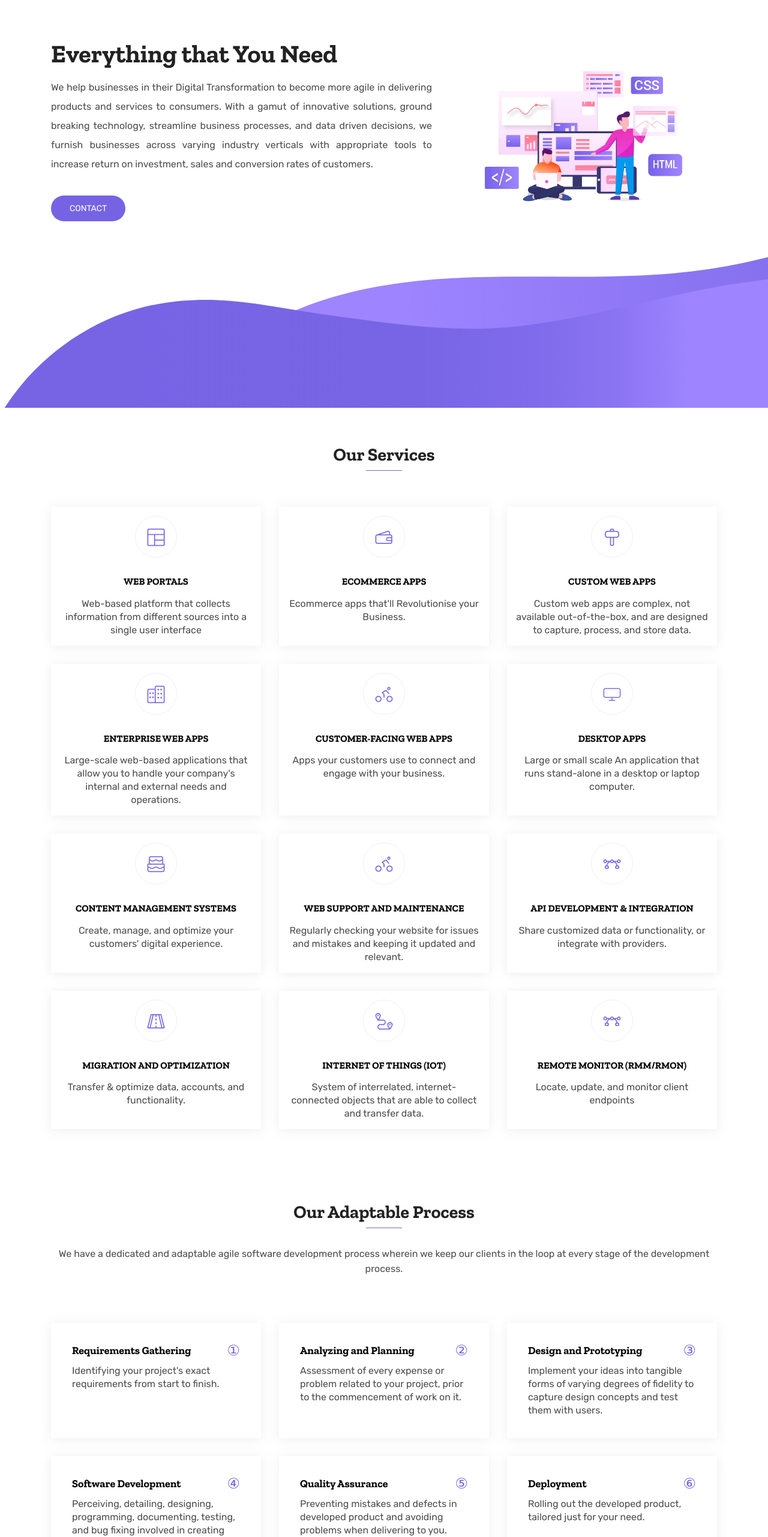
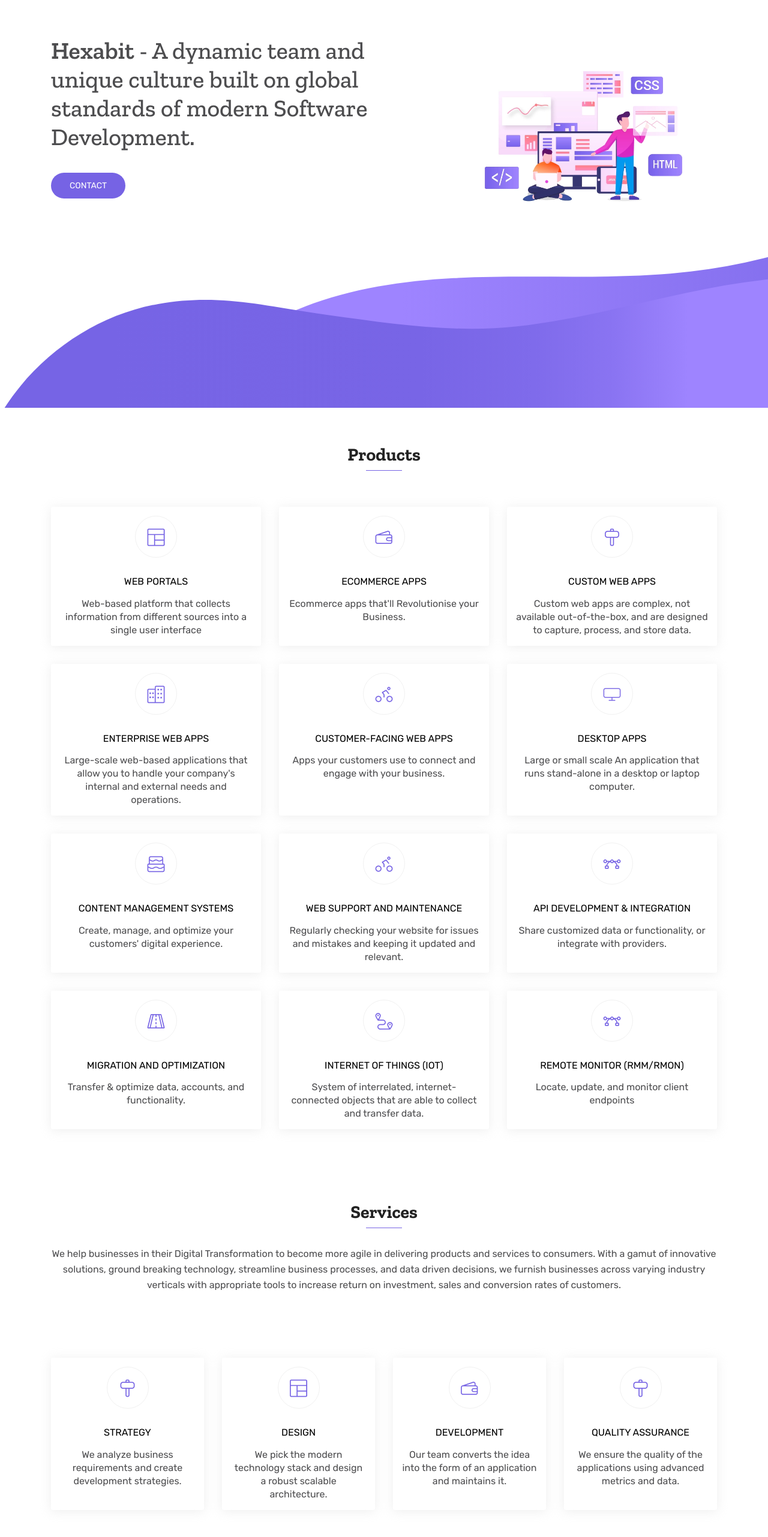
Before and after one commit to asiftyro/hexabit, a plain HTML site: page index.html in a window 1280 px wide. Shown: the part 120-2683 px from the top of the page at 60% size. Drawn offline with nearby package versions, Linux system fonts and the light colour scheme.

Commit message:
content-update

```diff
--- a/assets/css/main.css
+++ b/assets/css/main.css
@@ -1,7 +1,12 @@
-@import url('https://fonts.googleapis.com/css2?family=Zilla+Slab:wght@700');
+@import url('https://fonts.googleapis.com/css2?family=Zilla+Slab:wght@500;600;700&display=swap');
 @import url('https://fonts.googleapis.com/css2?family=Rubik');
 
+
 /* #7663E4 */
+
+* {
+    font-family: 'Rubik', Arial, sans-serif;
+}
 
 html {
     overflow-x: hidden;
@@ -1573,3 +1578,17 @@
 .circled-digit-7::before {
     content: '\2466';
 }
+
+.hero-content {
+    font-size: 2.5rem;
+    line-height: normal;
+    font-family: 'Zilla Slab', Georgia, Garamond, serif !important;
+    font-weight: 500;
+}
+
+.hero-content > span {
+    font-size: 2.5rem;
+    line-height: normal;
+    font-family: 'Zilla Slab', Georgia, Garamond, serif !important;
+    font-weight: 600;
+}
--- a/index.html
+++ b/index.html
@@ -44,6 +44,9 @@
                             <a class="nav-link nav-about" href="#hero-area">Home</a>
                         </li>
                         <li class="nav-item">
+                            <a class="nav-link nav-products" href="#products">Products</a>
+                        </li>
+                        <li class="nav-item">
                             <a class="nav-link nav-services" href="#services">Services</a>
                         </li>
                         <li class="nav-item">
@@ -52,9 +55,9 @@
                         <li class="nav-item">
                             <a class="nav-link nav-stacks" href="#stacks">Stacks</a>
                         </li>
-                        <li class="nav-item">
+                        <!-- <li class="nav-item">
                             <a class="nav-link nav-technologies" href="#technologies">Technologies</a>
-                        </li>
+                        </li> -->
                         <li class="nav-item">
                             <a class="nav-link nav-contact" href="#contact">Contact</a>
                         </li>
@@ -70,10 +73,9 @@
                 <div class="row">
                     <div class="col-lg-7 col-md-12 col-sm-12 col-xs-12">
                         <div class="contents">
-                            <h2 class="head-title">Everything that You Need</h2>
-                            <p class="text-justify" style="line-height: 2rem;">
-                                We help businesses in their Digital Transformation to become more agile in delivering products and services to consumers. With a gamut of innovative solutions, ground breaking technology, streamline business processes, and data driven decisions, we furnish
-                                businesses across varying industry verticals with appropriate tools to increase return on investment, sales and conversion rates of customers.
+                            <!-- <h2 class="head-title">Everything that You Need</h2> -->
+                            <p class="hero-content">
+                                <span>Hexabit</span> - A dynamic team and unique culture built on global standards of modern Software Development.
                             </p>
                             <div class="header-button pt-3">
                                 <a href="javascript:void(0)" class="btn btn-common trigger-link" data-link="nav-contact">Contact</a>
@@ -93,11 +95,11 @@
     </header>
     <!-- Header Area wrapper End -->
 
-    <!-- Services Section Start -->
-    <section id="services" class="section-padding">
+    <!-- Products Section Start -->
+    <section id="products" class="section-padding">
         <div class="container">
             <div class="section-header text-center">
-                <h2 class="section-title wow fadeInDown" data-wow-delay="0.3s">Our Services</h2>
+                <h2 class="section-title wow fadeInDown" data-wow-delay="0.3s">Products</h2>
                 <div class="shape wow fadeInDown" data-wow-delay="0.3s"></div>
             </div>
             <div class="row">
@@ -238,6 +240,67 @@
 
         </div>
     </section>
+    <!-- Products Section End -->
+
+
+    <!-- Services Section Start -->
+    <section id="services" class="section-padding">
+        <div class="container">
+            <div class="section-header text-center">
+                <h2 class="section-title wow fadeInDown" data-wow-delay="0.3s">Services</h2>
+                <div class="shape wow fadeInDown" data-wow-delay="0.3s"></div>
+                <div class="row">
+                    <div class="col pb-5">
+                        <p class="text-center">
+                            We help businesses in their Digital Transformation to become more agile in delivering products and services to consumers. With a gamut of innovative solutions, ground breaking technology, streamline business processes, and data driven decisions, we furnish businesses across varying industry verticals with appropriate tools to increase return on investment, sales and conversion rates of customers.
+                        </p>
+                    </div>
+                </div>
+            </div>
+            <div class="row">
+                <div class="col">
+                    <div class="card-deck">
+                        <div class="card services-item wow fadeInRight" data-wow-delay="0.3s">
+                            <div class="icon">
+                                <i class="lni lni-hammer"></i>
+                            </div>
+                            <div class="services-content">
+                                <h3><a href="javascript:void(0)">Strategy</a></h3>
+                                <p>We analyze business requirements and create development strategies.</p>
+                            </div>
+                        </div>
+                        <div class="card services-item wow fadeInRight" data-wow-delay="0.3s">
+                            <div class="icon">
+                                <i class="lni lni-layout"></i>
+                            </div>
+                            <div class="services-content">
+                                <h3><a href="javascript:void(0)">Design</a></h3>
+                                <p>We pick the modern technology stack and design a robust scalable architecture.</p>
+                            </div>
+                        </div>
+                        <div class="card services-item wow fadeInRight" data-wow-delay="0.3s">
+                            <div class="icon">
+                                <i class="lni lni-wallet"></i>
+                            </div>
+                            <div class="services-content">
+                                <h3><a href="javascript:void(0)">Development</a></h3>
+                                <p>Our team converts the idea into the form of an application and maintains it.</p>
+                            </div>
+                        </div>
+                        <div class="card services-item wow fadeInRight" data-wow-delay="0.3s">
+                            <div class="icon">
+                                <i class="lni lni-hammer"></i>
+                            </div>
+                            <div class="services-content">
+                                <h3><a href="javascript:void(0)">Quality Assurance</a></h3>
+                                <p>We ensure the quality of the applications using advanced metrics and data.</p>
+                            </div>
+                        </div>
+                    </div>
+                </div>
+            </div>
+        </div>
+    </section>
     <!-- Services Section End -->
 
 
@@ -251,7 +314,7 @@
             <div class="row">
                 <div class="col pb-5">
                     <p class="text-center">
-                        We have a dedicated and adaptable agile software development process wherein we keep our clients in the loop at every stage of the development process.
+                        We develop complex scalable web applications based on modern technology stacks and micro-service architecture.
                     </p>
                 </div>
             </div>
@@ -356,7 +419,7 @@
                     </div>
                 </div>
             </div>
-            <div class="row">
+            <!-- <div class="row">
                 <div class="col">
                     <div class="card-deck">
                         <div class="card wow fadeInDown" data-wow-delay="0.9s">
@@ -375,14 +438,14 @@
                         </div>
                     </div>
                 </div>
-            </div>
+            </div> -->
         </div>
     </section>
     <!-- Stacks Section End -->
 
 
     <!-- Technologies Section Start -->
-    <section id="technologies" class="section-padding">
+    <!-- <section id="technologies" class="section-padding">
         <div class="container">
             <div class="section-header text-center">
                 <h2 class="section-title wow fadeInDown" data-wow-delay="0.3s">Technologies We Use</h2>
@@ -501,7 +564,7 @@
         </div>
         </div>
         </div>
-    </section>
+    </section> -->
     <!-- Technologies Section End -->
 
     <!-- Contact Section Start -->
@@ -583,21 +646,25 @@
                         <h3 class="footer-titel pt-2">Know about us</h3>
                         <ul class="footer-link">
                             <li><a href="javascript:void(0)" class="trigger-link" data-link="nav-about">About</a></li>
+                            <li><a href="javascript:void(0)" class="trigger-link" data-link="nav-products">Our Products</a></li>
                             <li><a href="javascript:void(0)" class="trigger-link" data-link="nav-services">Services we provide</a></li>
                             <li><a href="javascript:void(0)" class="trigger-link" data-link="nav-process">Our work process</a></li>
                             <li><a href="javascript:void(0)" class="trigger-link" data-link="nav-stacks">Stacks we Mastered</a></li>
-                            <li><a href="javascript:void(0)" class="trigger-link" data-link="nav-technologies">Technologies we use</a></li>
+                            <!-- <li><a href="javascript:void(0)" class="trigger-link" data-link="nav-technologies">Technologies we use</a></li> -->
+
+
+                            <!-- <a class="nav-link nav-about" href="#hero-area">Home</a>
+                            <a class="nav-link nav-products" href="#products">Products</a>
+                            <a class="nav-link nav-services" href="#services">Services</a>
+                            <a class="nav-link nav-process" href="#process">Process</a>
+                            <a class="nav-link nav-stacks" href="#stacks">Stacks</a>                         -->
+
+
                         </ul>
                     </div>
                     <div class="col-lg-4 col-md-6">
                         <h3 class="footer-titel pt-2">Contact</h3>
                         <ul class="footer-link">
-                            <li>
-                                <a href="javascript:void(0)"><i class="lni lni-map-marker"></i> 95 Some Avenue, Amazing City, CA XXXXX</a>
-                            </li>
-                            <li>
-                                <a href="javascript:void(0)"><i class="lni lni-mobile"></i> +1NPAXXXXXXX</a>
-                            </li>
                             <li>
                                 <a href="mailto:contact@hexabit.com" target="_blank"><i class="lni lni-envelope"></i> contact@hexabit.com</a>
                             </li>
@@ -611,7 +678,7 @@
                 <div class="row">
                     <div class="col-md-12">
                         <div class="copyright-content">
-                            <p>Copyright © 2020+ <a rel="nofollow" href="javascript:void(0)"><strong>hexabit</strong></a>. All Right Reserved.</p>
+                            <p>Copyright © 2023+ <a rel="nofollow" href="http://hexabit.ca"><strong>hexabit</strong></a>. All Right Reserved.</p>
                         </div>
                     </div>
                 </div>
```
Also changed, not shown: assets/js/contact-form-script.min.js (+14 -13 lines).
